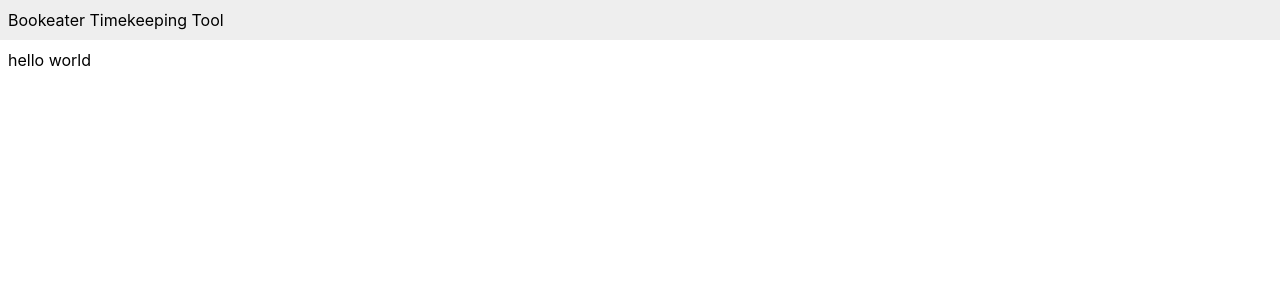
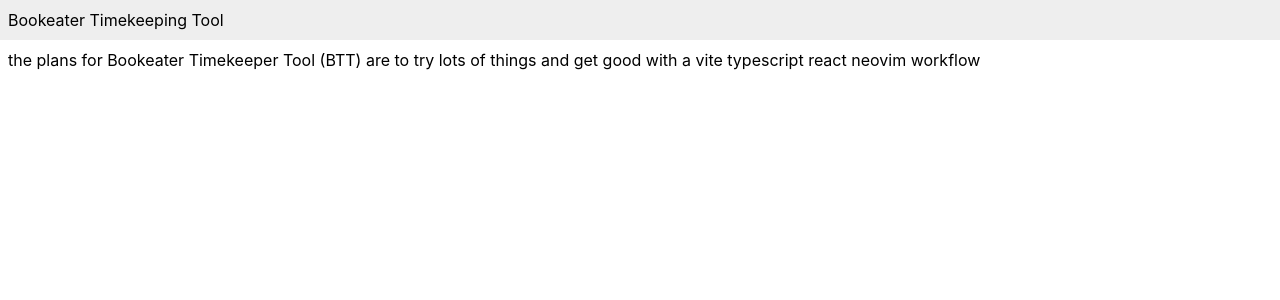
Before and after one commit to cruftbusters/bookeater, a React (Vite) app in the folder webapp/: page / in a window 1280 px wide. Shown: the top 300 px of the page. Built offline with nearby package versions, Linux system fonts and the light colour scheme.

Commit message:
add some direction

```diff
--- a/webapp/src/App.tsx
+++ b/webapp/src/App.tsx
@@ -4,10 +4,17 @@ import styles from './index.module.scss'
 function App() {
   return (
     <>
-      <div className={styles.title}>Bookeater Timekeeping Tool</div>
-      <div className={styles.content}>hello world</div>
+      <header className={cn(styles.dull, styles.gap)}>Bookeater Timekeeping Tool</header>
+      <p aria-label="readme" className={styles.gap}>
+        the plans for Bookeater Timekeeper Tool (BTT) are to try lots of things
+        and get good with a vite typescript react neovim workflow
+      </p>
     </>
   )
 }
 
+function cn(...values: string[]) {
+  return values.join(' ')
+}
+
 export default App
--- a/webapp/src/index.module.scss
+++ b/webapp/src/index.module.scss
@@ -1,11 +1,7 @@
-$gap: 0.5em;
-$dull: #eee;
-
-.title {
-  padding: $gap;
-  background-color: $dull;
+.dull {
+  background-color: #eee;
 }
 
-.content {
-  padding: $gap;
+.gap {
+  padding: 0.5em;
 }
--- a/webapp/src/index.scss
+++ b/webapp/src/index.scss
@@ -32,3 +32,9 @@ button {
   cursor: pointer;
   border: none;
 }
+
+h1, h2, h3, h4, h5, h6, p {
+  margin: 0;
+  font-size: inherit;
+  font-weight: inherit;
+}
```
